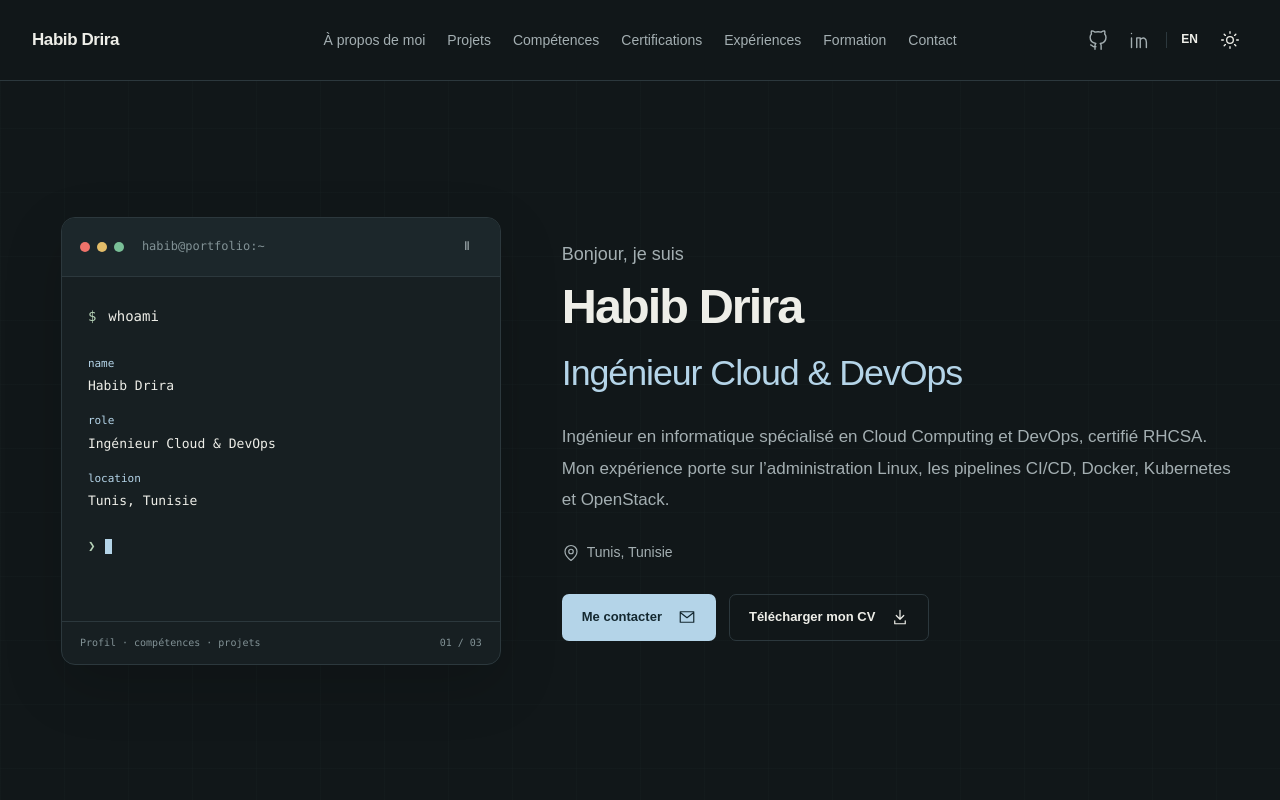
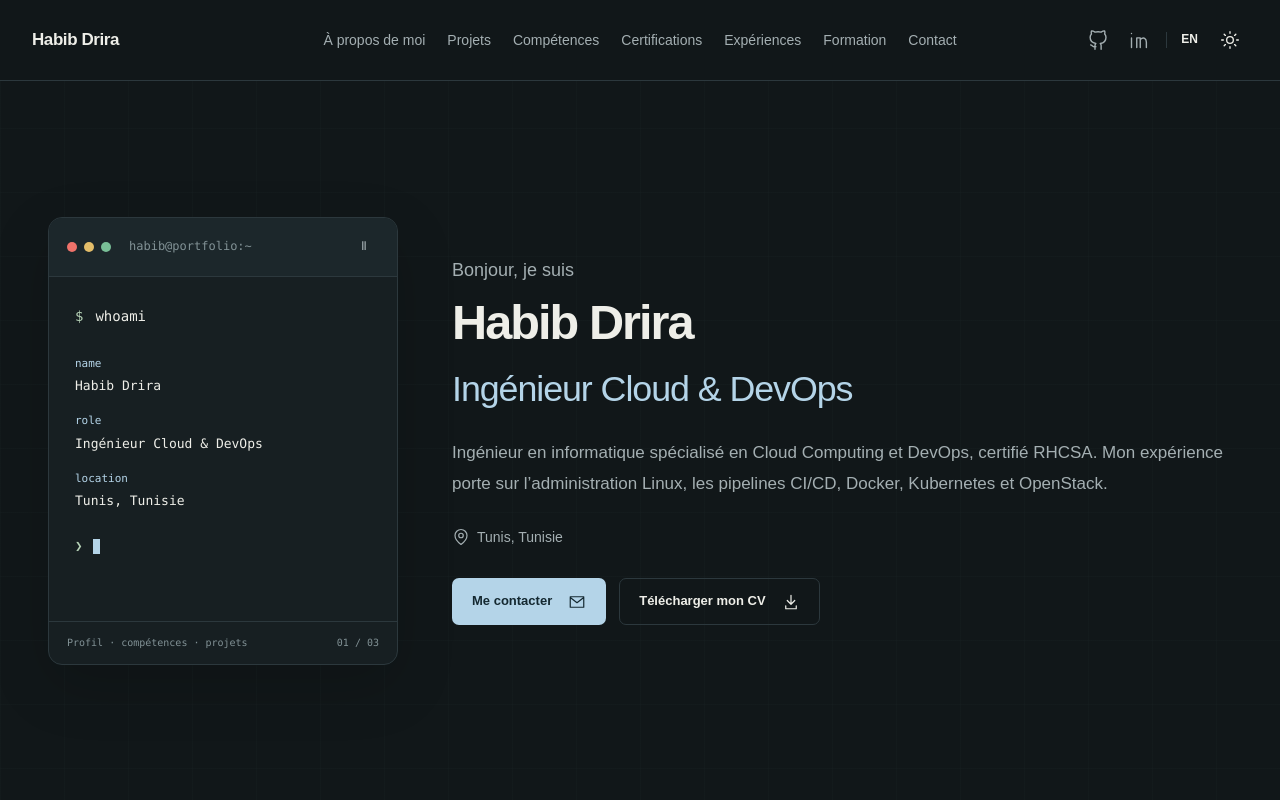
Before and after one commit to habibdrira/habibdrira.github.io, a Next.js app: page /cv.pdf in a window 1280 px wide. Shown: the top 800 px of the page. Built offline with nearby package versions, Linux system fonts and the light colour scheme.

Commit message:
fix: set tab title strictly to Habib Drira and format terminal as compact square

```diff
--- a/src/app/(entry)/layout.tsx
+++ b/src/app/(entry)/layout.tsx
@@ -1,6 +1,6 @@
 export const metadata = {
   metadataBase: new URL('https://habibdrira.github.io'),
-  title: 'Habib Drira — Ingénieur Cloud & DevOps',
+  title: 'Habib Drira',
 }
 
 export default function EntryLayout({ children }: { children: React.ReactNode }) {
--- a/src/app/(site)/[locale]/layout.tsx
+++ b/src/app/(site)/[locale]/layout.tsx
@@ -15,13 +15,13 @@ export async function generateMetadata({ params }: { params: Promise<{ locale: s
   const { profile } = getContent(validLoc)
   return {
     metadataBase: new URL('https://habibdrira.github.io'),
-    title: { default: `${profile.name} — ${profile.role}`, template: `%s — ${profile.name}` },
+    title: { default: profile.name, template: `%s — ${profile.name}` },
     description: profile.seoDescription,
     openGraph: {
       type: 'website',
       siteName: profile.name,
       locale: validLoc === 'fr' ? 'fr_FR' : 'en_US',
-      title: `${profile.name} — ${profile.role}`,
+      title: profile.name,
       description: profile.seoDescription || '',
     },
     icons: { icon: '/favicon.svg' },
--- a/src/app/(site)/[locale]/styles.css
+++ b/src/app/(site)/[locale]/styles.css
@@ -45,8 +45,8 @@ p { color:var(--muted); }
 .menu-button { display:none; }
 
 /* One continuous background, with restrained borders for the content groups. */
-.hero { min-height:calc(100vh - var(--header-height)); min-height:calc(100dvh - var(--header-height)); display:grid; grid-template-columns:minmax(0,.82fr) minmax(0,1.18fr); gap:48px; align-items:center; padding-block:52px; text-align:left; }
-.hero-terminal-wrapper { width:100%; max-width:440px; justify-self:center; }
+.hero { min-height:calc(100vh - var(--header-height)); min-height:calc(100dvh - var(--header-height)); display:grid; grid-template-columns:minmax(0,350px) minmax(0,1.2fr); gap:54px; align-items:center; padding-block:52px; text-align:left; }
+.hero-terminal-wrapper { width:100%; max-width:350px; justify-self:center; }
 .hero-copy { min-width:0; }
 .hero-greeting { font-size:18px; }
 .hero-role { font-size:clamp(28px,2.8vw,38px); color:var(--accent); font-weight:500; line-height:1.25; letter-spacing:-.03em; margin-top:18px; text-wrap:balance; }
```
